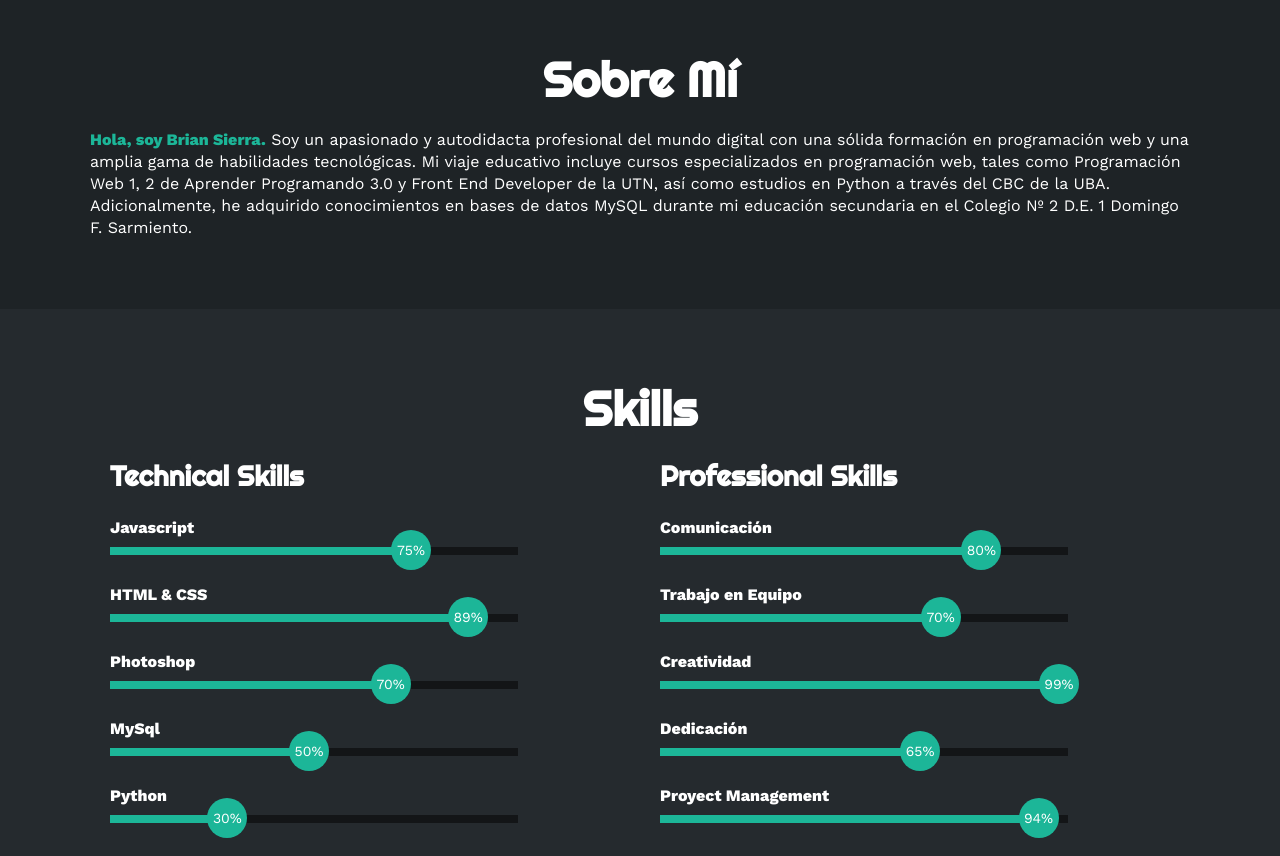
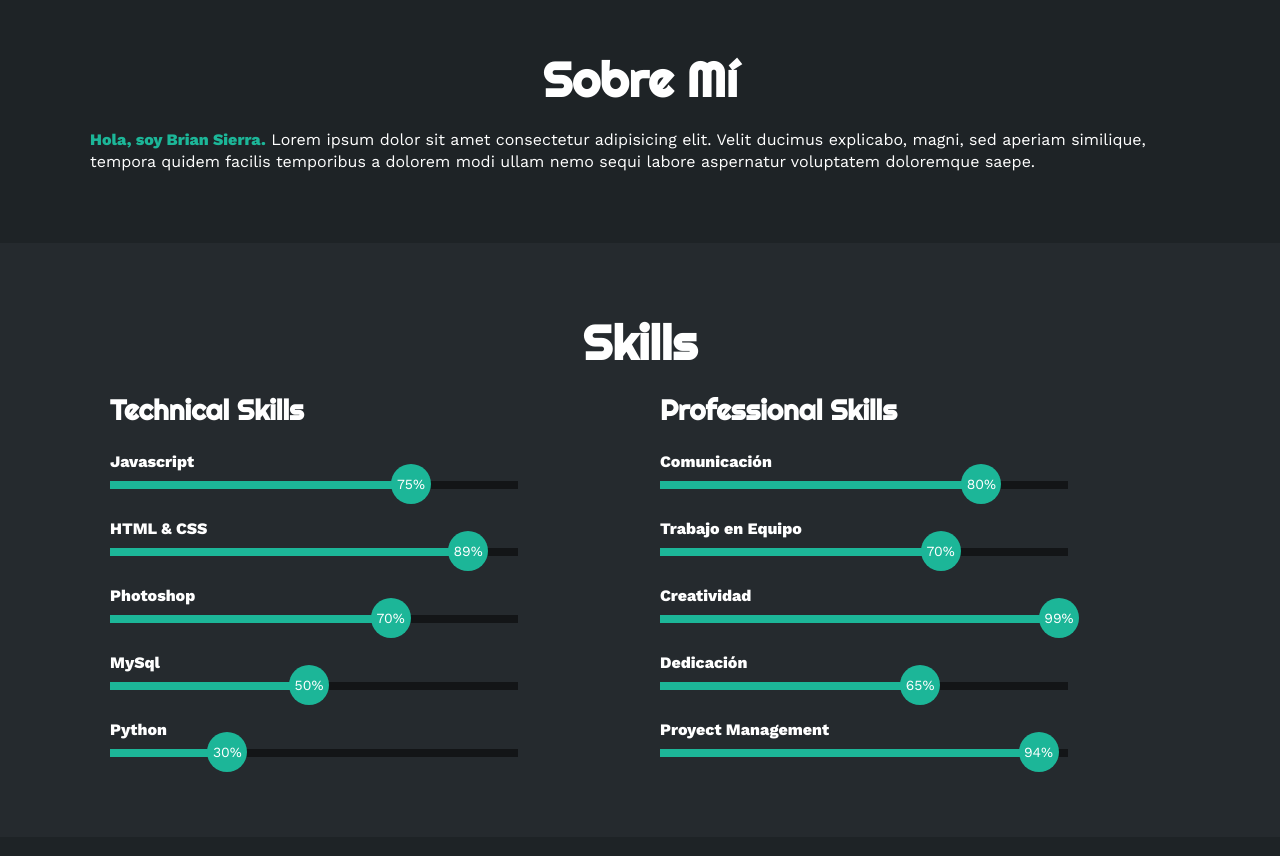
Before and after one commit to cv-portfolio/web, a plain HTML site: page index.html in a window 1280 px wide. Shown: the part 820-1676 px from the top of the page. Drawn offline with nearby package versions, Linux system fonts and the light colour scheme.

Commit message:
Update index.html

```diff
--- a/index.html
+++ b/index.html
@@ -51,7 +51,7 @@
     <section id="sobremi" class="sobremi">
         <div class="contenido-seccion">
             <h2>Sobre Mí</h2>
-            <p><span>Hola, soy Brian Sierra.</span> Soy un apasionado y autodidacta profesional del mundo digital con una sólida formación en programación web y una amplia gama de habilidades tecnológicas. Mi viaje educativo incluye cursos especializados en programación web, tales como Programación Web 1, 2 de Aprender Programando 3.0 y Front End Developer de la UTN, así como estudios en Python a través del CBC de la UBA. Adicionalmente, he adquirido conocimientos en bases de datos MySQL durante mi educación secundaria en el Colegio Nº 2 D.E. 1 Domingo F. Sarmiento.</p>
+            <p><span>Hola, soy Brian Sierra.</span> Lorem ipsum dolor sit amet consectetur adipisicing elit. Velit ducimus explicabo, magni, sed aperiam similique, tempora quidem facilis temporibus a dolorem modi ullam nemo sequi labore aspernatur voluptatem doloremque saepe.</p>
         </div>
     </section>
 
@@ -276,11 +276,11 @@
     <!-- SECCION CONTACTO -->
     <section id="sobremi" class="sobremi">
         <div class="contenido-seccion">
+            <section id="contacto" class="contacto">
                 <h2>CONTACTO</h2>
                     <div class="fila">
                     <!-- datos personales -->
                     <div class="col">
-                    <section id="contacto" class="contacto">
                         <h3>Datos Personales</h3>
                         <ul>
                             <li>
```
Lines whose indentation alone changed are shown as unchanged.
